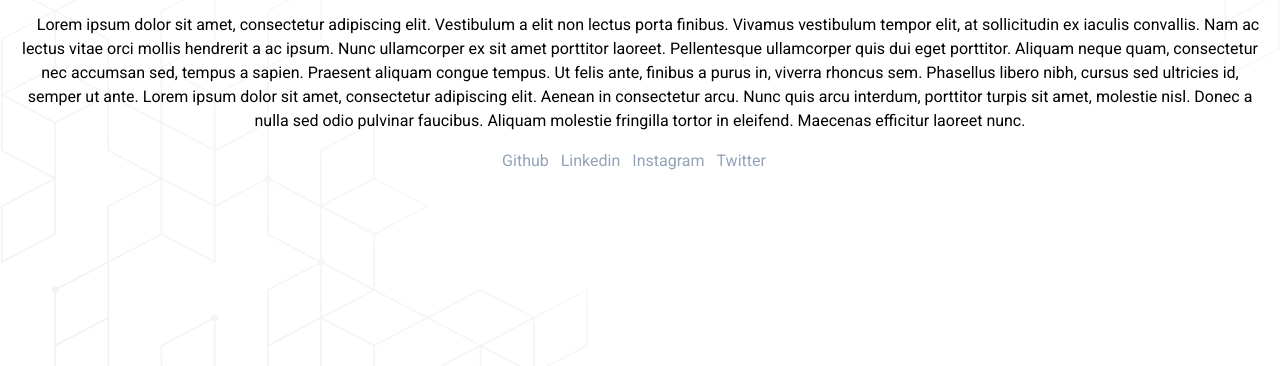
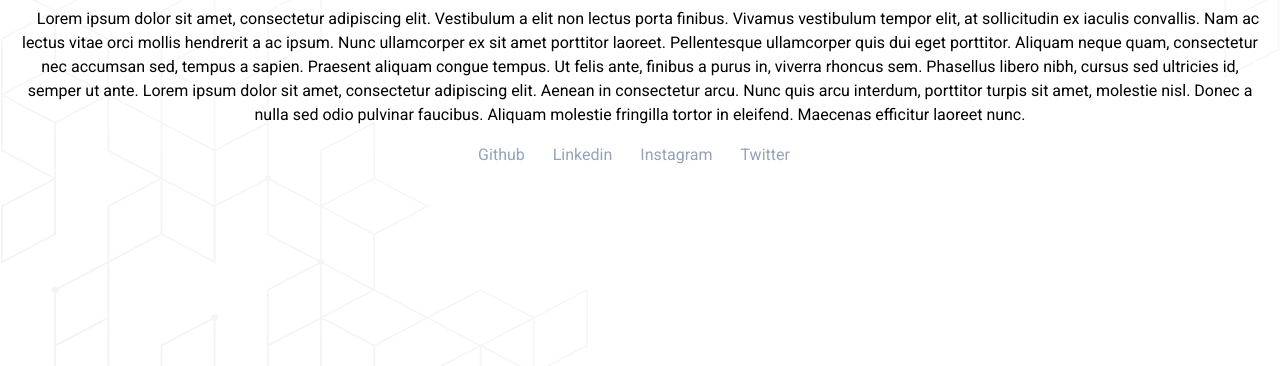
Before and after one commit to j3yzz/j3yzz.github.io, a website: page index.html in a window 1280 px wide. Shown: the part 454-820 px from the top of the page. Drawn offline with Linux system fonts and the light colour scheme.

Commit message:
fix: fix social items

```diff
--- a/index.html
+++ b/index.html
@@ -28,12 +28,12 @@
                 </p>
             </div>
         </main>
-        <div class="flex items-center md:justify-center pt-4">
-            <div class="md:flex">
-                <a href="https://github.com/j3yzz" target="_blank" rel="noreferrer" class="block text-slate-400 hover:text-slate-700 last:mb-0 mb-3 md:mb-0 mr-3">Github</a>
-                <a href="https://www.linkedin.com/in/amirreza-kheradmand-9aa74316a/" target="_blank" rel="noreferrer" class="block text-slate-400 hover:text-slate-700 last:mb-0 mb-3 md:mb-0 mr-3">Linkedin</a>
-                <a href="https://www.instagram.com/_j3yz/" target="_blank" rel="noreferrer" class="block text-slate-400 hover:text-slate-700 last:mb-0 mb-3 md:mb-0 mr-3">Instagram</a>
-                <a href="https://twitter.com/_j3yz" target="_blank" rel="noreferrer" class="block text-slate-400 hover:text-slate-700 last:mb-0 mb-3 md:mb-0 mr-3">Twitter</a>
+        <div class="flex items-center md:justify-center pt-4 ">
+            <div class="md:flex gap-4">
+                <a href="https://github.com/j3yzz" target="_blank" rel="noreferrer" class="text-slate-400 hover:text-slate-700 last:mb-0 mb-3 md:mb-0 mr-3 pb-3">Github</a>
+                <a href="https://www.linkedin.com/in/amirreza-kheradmand-9aa74316a/" target="_blank" rel="noreferrer" class="text-slate-400 hover:text-slate-700 last:mb-0 mb-3 md:mb-0 mr-3 pb-3">Linkedin</a>
+                <a href="https://www.instagram.com/_j3yz/" target="_blank" rel="noreferrer" class="text-slate-400 hover:text-slate-700 last:mb-0 mb-3 md:mb-0 mr-3 pb-3">Instagram</a>
+                <a href="https://twitter.com/_j3yz" target="_blank" rel="noreferrer" class="text-slate-400 hover:text-slate-700 last:mb-0 mb-3 md:mb-0 mr-3 pb-3">Twitter</a>
             </div>
         </div>
     </div>
```
Also changed, not shown: assets/css/output.css.
